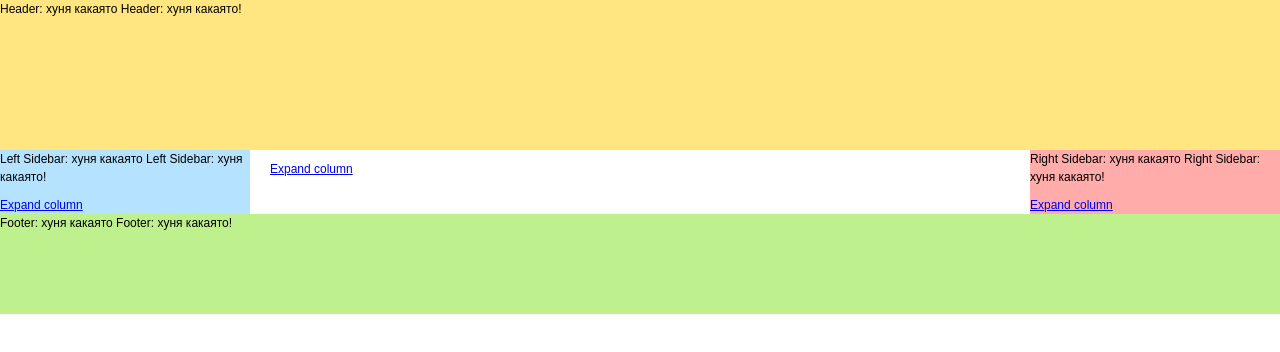
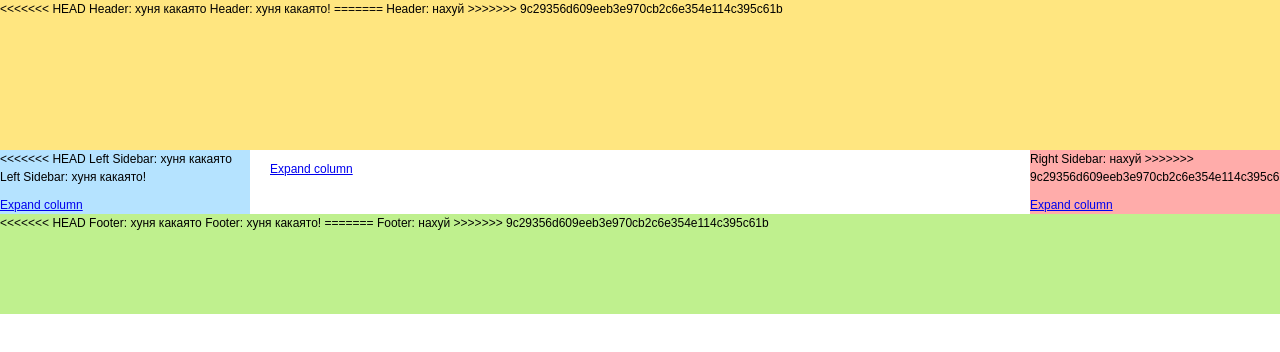
Before and after one commit to Kin-dza-dzator/git-repo-, a plain HTML site: page layout_html5_liq_lcr_s2_400_eh_2/index.html in a window 1280 px wide. Drawn offline with Linux system fonts and the light colour scheme.

```diff
--- a/layout_html5_liq_lcr_s2_400_eh_2/index.html
+++ b/layout_html5_liq_lcr_s2_400_eh_2/index.html
@@ -14,8 +14,12 @@
 <div class="wrapper">
 
 	<header class="header">
+<<<<<<< HEAD
 		<strong>Header:</strong> хуня какаято
 		<strong>Header:</strong> хуня какаято!
+=======
+		<strong>Header:</strong> нахуй
+>>>>>>> 9c29356d609eeb3e970cb2c6e354e114c395c61b
 	</header><!-- .header-->
 
 	<div class="middle">
@@ -26,6 +30,7 @@
 		</div><!-- .container-->
 
 		<aside class="left-sidebar">
+<<<<<<< HEAD
 			<strong>Left Sidebar:</strong> хуня какаято
 			<strong>Left Sidebar:</strong> хуня какаято!
 <a href="#" class="expand">Expand column</a>		</aside><!-- .left-sidebar -->
@@ -33,13 +38,24 @@
 		<aside class="right-sidebar">
 			<strong>Right Sidebar:</strong> хуня какаято
 			<strong>Right Sidebar:</strong> хуня какаято!
+=======
+			<strong>Left Sidebar:</strong> нахуй
+<a href="#" class="expand">Expand column</a>		</aside><!-- .left-sidebar -->
+
+		<aside class="right-sidebar">
+			<strong>Right Sidebar:</strong> нахуй
+>>>>>>> 9c29356d609eeb3e970cb2c6e354e114c395c61b
 <a href="#" class="expand">Expand column</a>		</aside><!-- .right-sidebar -->
 
 	</div><!-- .middle-->
 
 	<footer class="footer">
+<<<<<<< HEAD
 		<strong>Footer:</strong> хуня какаято
 		<strong>Footer:</strong> хуня какаято!
+=======
+		<strong>Footer:</strong> нахуй
+>>>>>>> 9c29356d609eeb3e970cb2c6e354e114c395c61b
 	</footer><!-- .footer -->
 
 </div><!-- .wrapper -->
```
Also changed, not shown: hello world.txt.
